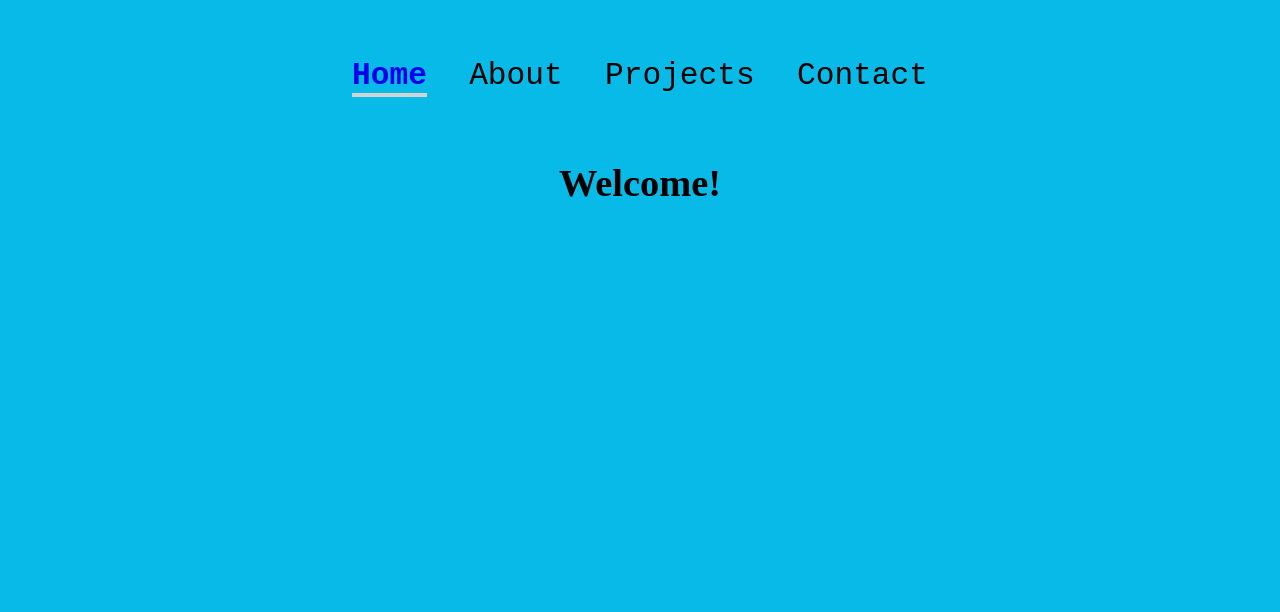
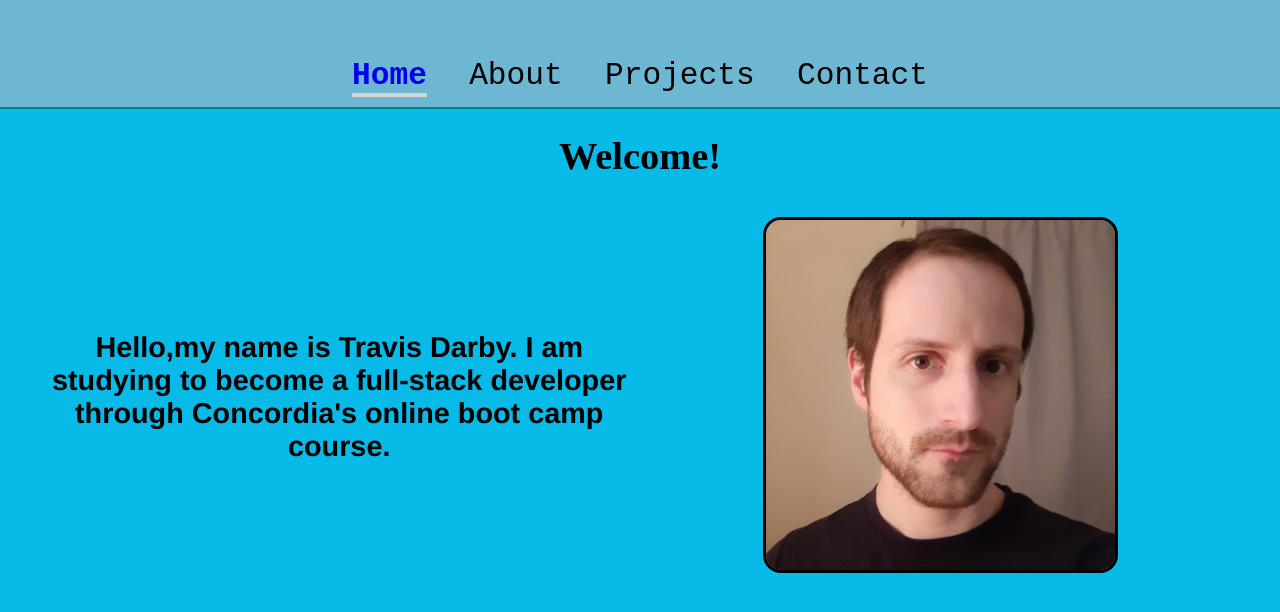
Before and after one commit to resourio/Portfolio, a React (Create React App) app: page / in a window 1280 px wide. Shown: the top 612 px of the page. Built offline with nearby package versions, Linux system fonts and the light colour scheme.

Commit message:
fleshed out home and about pages

```diff
--- a/src/components/About.js
+++ b/src/components/About.js
@@ -1,5 +1,62 @@
+import styled from 'styled-components';
+
+const Title = styled.h1`
+	padding: 0px;
+`;
+
+const Container = styled.div`
+	display: flex;
+	flex-direction: row;
+	justify-content: space-around;
+	align-items: center;
+	padding: 20px;
+	@media only screen and (max-width: 1000px) {
+		width: auto;
+		flex-direction: column;
+	}
+`;
+const Photo = styled.img`
+	border-radius: 2em;
+	height: 350px;
+	border: 3px solid white;
+	margin-left: 40px;
+	@media only screen and (max-width: 1000px) {
+		height: 15em;
+	}
+`;
+
+const Description = styled.div`
+	margin: 2em;
+	font-size: large;
+	padding-bottom: 130px;
+	text-align: start;
+	@media only screen and (max-width: 900px) {
+		font-size: small;
+	}
+`;
+
 const About = () => {
-	return <div> </div>;
+	return (
+		<>
+			<Title>About me:</Title>
+			<Container>
+				<div>
+					<Photo src='./assets/aboutPhoto.jpg' alt='Playing drums!' />
+				</div>
+				<div>
+					<Description>
+						<h2>
+							I have many interests and hobbies. I love to play and perform
+							music with my friends. I like to tinker with electronics in my
+							spare time. I also enjoy playing video games and have always
+							enjoyed working with computers, so coding seemed like a natural
+							progression for my interests.
+						</h2>
+					</Description>
+				</div>
+			</Container>
+		</>
+	);
 };
 
 export default About;
--- a/src/components/Header.js
+++ b/src/components/Header.js
@@ -10,7 +10,9 @@ const Wrapper = styled.div`
 	align-items: baseline;
 	align-content: center;
 	padding-top: 3em;
-	background-color: #07bae8;
+	background-color: #6eb7d3;
+	padding-bottom: 10px;
+	border-bottom: 2px solid teal;
 `;
 
 const LinkWrapper = styled.div`
--- a/src/components/Home.js
+++ b/src/components/Home.js
@@ -1,5 +1,55 @@
+import styled from 'styled-components';
+const Container = styled.div`
+	display: flex;
+	flex-direction: row;
+	justify-content: space-around;
+	align-items: center;
+	margin: 2em;
+	font-size: 2;
+	@media only screen and (max-width: 900px) {
+		width: auto;
+		flex-direction: column;
+	}
+`;
+
+const ContainerChildren = styled.div`
+	flex: 1 1 0;
+`;
+
+const Profile = styled.img`
+	border-radius: 18px;
+	border: 3px solid black;
+	height: 350px;
+	@media only screen and (max-width: 900px) {
+		height: 15em;
+`;
+const Greeting = styled.h1`
+	padding: 0px;
+`;
+
 const Home = () => {
-	return <h1>Welcome!</h1>;
+	return (
+		<>
+			<Greeting>Welcome!</Greeting>
+			<Container>
+				<ContainerChildren>
+					<h2>
+						Hello,my name is Travis Darby. I am studying to become a full-stack
+						developer through Concordia's online boot camp course.
+					</h2>
+				</ContainerChildren>
+				<ContainerChildren>
+					<div>
+						<Profile
+							src='./assets/profilePhoto.jpg'
+							alt='Hello! It is me!'
+							height='200px'
+						/>
+					</div>
+				</ContainerChildren>
+			</Container>
+		</>
+	);
 };
 
 export default Home;
--- a/src/components/Projects.js
+++ b/src/components/Projects.js
@@ -6,10 +6,7 @@ const GridStyle = styled.div`
 	flex-wrap: wrap;
 	justify-content: space-around;
 	align-items: center;
-	align-content: stretch;
 	padding-top: 5em;
-	box-sizing: border-box;
-
 	@media only screen and (max-width: 872px) {
 		display: flex;
 		flex-direction: column;
@@ -30,10 +27,12 @@ const Projects = () => {
 						target='_blank'
 						rel='noreferrer'
 					>
-						<img src='./assets/doomLogo.png' alt='Coming soon!x' height='200' />
+						<img src='./assets/doomLogo.png' alt='Project Demo' height='200' />
 					</a>
 					<p> A "Space Invaders" style game.</p>
-					<p>*Warning:There is music!*</p>
+					<i>
+						<b>*Warning:There is music!*</b>
+					</i>
 				</div>
 
 				<div>
```
Also changed, not shown: public/assets/profilePhoto.jpg (added), 1 other file (tests, documents, lock files or other folders).
